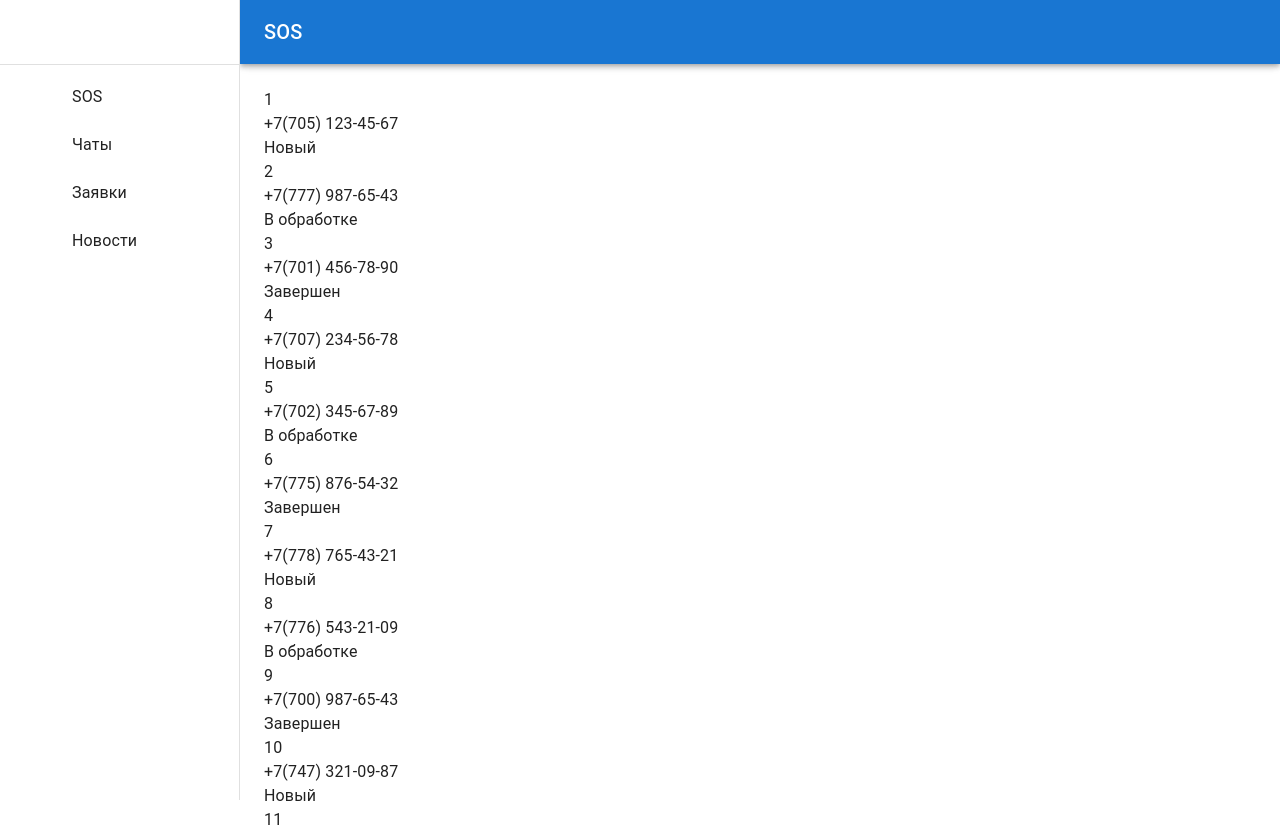
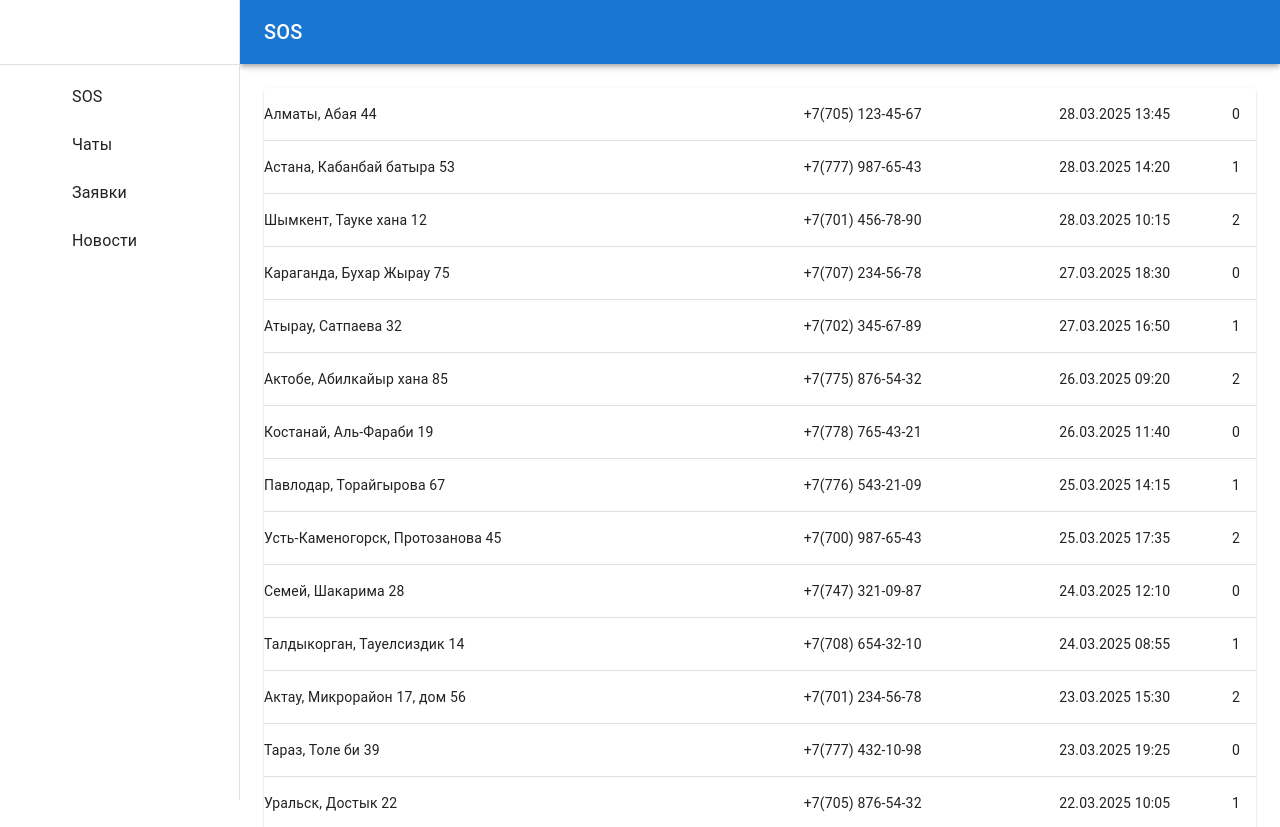
Before and after one commit to elsive2/hackathon-police-community-app, a Next.js app in the folder dashboard/: page /dashboard/sos in a window 1280 px wide. Shown: the top 827 px of the page. Built offline with nearby package versions, Linux system fonts and the light colour scheme; what @mui/material-nextjs would draw is missing.

Commit message:
add base table and map items

```diff
--- a/dashboard/package.json
+++ b/dashboard/package.json
@@ -10,6 +10,7 @@
   },
   "dependencies": {
     "@emotion/cache": "^11.14.0",
+    "@emotion/react": "^11.14.0",
     "@emotion/styled": "^11.14.0",
     "@mui/material": "^7.0.0",
     "@mui/material-nextjs": "^7.0.0",
--- a/dashboard/src/app/dashboard/sos/page.tsx
+++ b/dashboard/src/app/dashboard/sos/page.tsx
@@ -4,6 +4,7 @@ import { SOSInterface } from "@/modules/sos/interfaces";
 import { useEffect, useState } from "react";
 import { sosData } from "@/modules/sos/mock";
 import { getStatus } from "@/modules/sos/utils/get-status";
+import { Checkbox, Paper, Table, TableBody, TableCell, TableContainer, TableRow } from "@mui/material";
 
 const SosPage = () => {
   const [data, setData] = useState<SOSInterface[]>([]);
@@ -20,15 +21,35 @@ const SosPage = () => {
   if (loading) return <div>Loading...</div>;
 
   return (
-    <div>
-      {data.map(({ id, phone, status }) => (
-        <div key={id}>
-          <div>{id}</div>
-          <div>{phone}</div>
-          <div>{getStatus(status)}</div>
-        </div>
-      ))}
-    </div>
+    <TableContainer component={Paper}>
+      <Table>
+        <TableBody>
+          {data.map((row, index) => {
+            const labelId = index;
+
+            return (
+              <TableRow
+                hover
+                role="checkbox"
+                key={row.id}
+                sx={{ cursor: "pointer" }}
+              >
+                <TableCell
+                  component="th"
+                  scope="row"
+                  padding="none"
+                >
+                  {row.location}
+                </TableCell>
+                <TableCell align="right">{row.phone}</TableCell>
+                <TableCell align="right">{row.date}</TableCell>
+                <TableCell align="right">{row.status}</TableCell>
+              </TableRow>
+            );
+          })}
+        </TableBody>
+      </Table>
+    </TableContainer>
   );
 };
 
```
Also changed, not shown: 1 other file (tests, documents, lock files or other folders).
